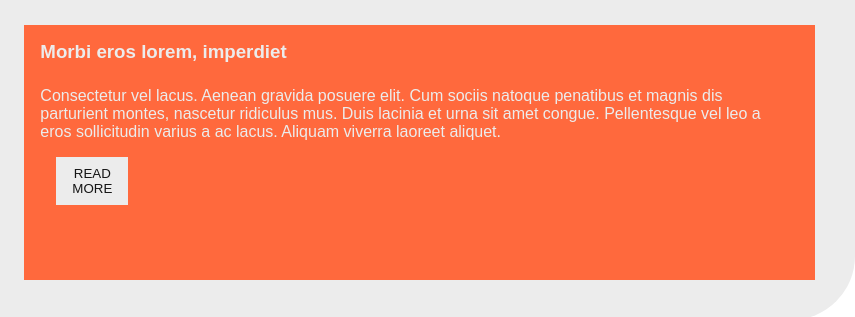
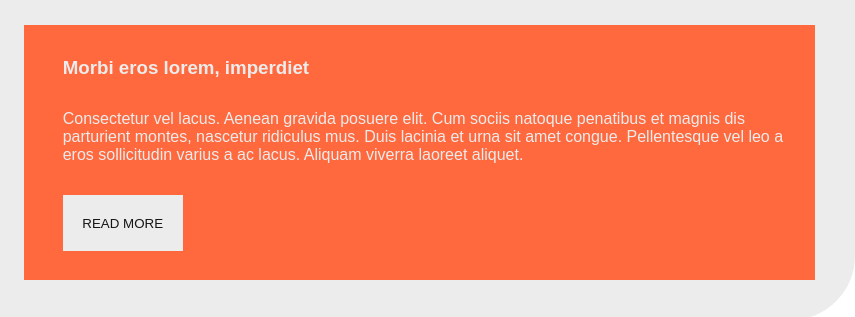
Before and after one commit to lucy-thepowerfp/html5_grid, a plain HTML site: page index.html in a window 1280 px wide. Shown: the part 581-898 px from the top of the page, 425-1280 px from the left. Drawn offline with Linux system fonts and the light colour scheme.

Commit message:
im honestly tired of css

```diff
--- a/style.css
+++ b/style.css
@@ -39,6 +39,7 @@
 
 html {
   background-color: white;
+  overflow: scroll;
 }
 
 body {
@@ -65,7 +66,6 @@ body > * {
 
 header {
   color: var(--primary-color);
-
   grid-area: header;
   background-color: var(--blue-color);
   display: grid;
@@ -121,25 +121,31 @@ main > h2 {
 footer {
   grid-area: subhero;
   background-color: var(--orange-color);
+  display: grid;
+  grid-template-columns: 1fr;
+  grid-template-rows: 1fr 1fr 1fr;
 }
 
 footer > h3 {
   color: var(--primary-color);
-  padding: 2vh;
+  padding: 2vw;
+  padding-left: 3vw;
+  align-self: center;
 }
 
 footer > p {
   color: var(--primary-color);
-  padding: 2vh;
-  padding-top: 1vh;
+  padding-left: 3vw;
+  padding-top: 0vh;
   margin-right: 2vh;
+  align-self: start;
 }
 
 footer > button {
-  height: 6vh;
-  width: 9vh;
-  margin: 4vh;
-  margin-top: 0;
+  height: 7vh;
+  width: 15vh;
+  margin-left: 3vw;
+  align-self: start;
   text-transform: uppercase;
   color: var(--secondary-color);
   background-color: var(--primary-color);
@@ -147,7 +153,7 @@ footer > button {
   border: none;
 }
 
-@media screen and (max-width: 915px) {
+@media screen and (max-width: 912px) {
   body {
     grid-template-areas:
       "header backpack"
@@ -163,7 +169,6 @@ footer > button {
   body {
     grid-template-areas:
       "header"
-      "header"
       "backpack"
       "student1"
       "hero"
@@ -171,6 +176,9 @@ footer > button {
       "student2"
       "subhero";
     grid-template-columns: 1fr;
-    grid-template-rows: repeat(8, 1fr);
+    grid-template-rows: repeat(7, 1fr);
+  }
+  footer > button {
+    align-self: center;
   }
 }
```
